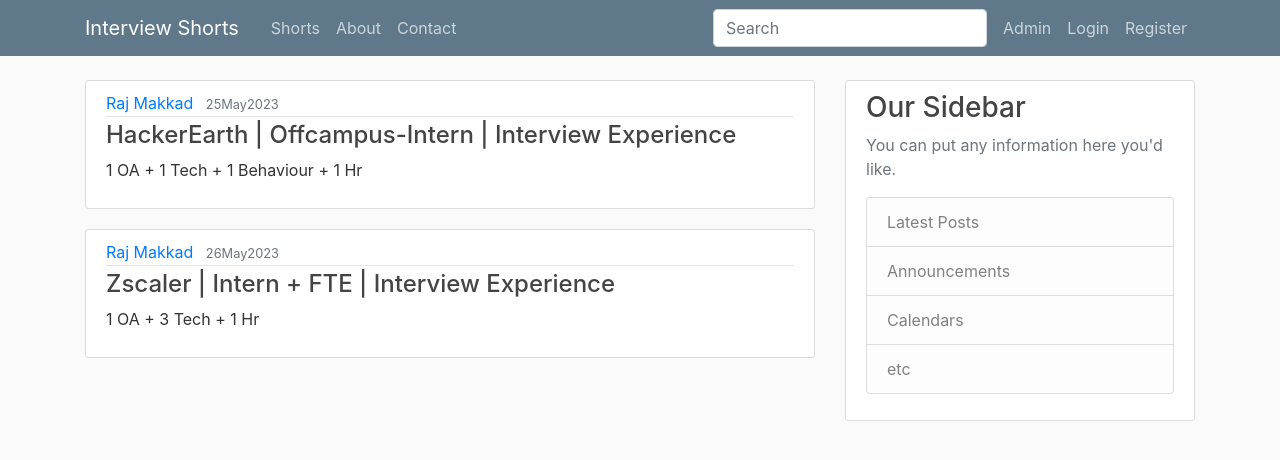
After one commit to RajMakkad/interview_shorts, a Django app: page / in a window 1280 px wide. The commit adds this page. Shown: the top 460 px of the page. Run offline with Django 4.2, Linux system fonts and the light colour scheme.

Commit message:
1. Changed about to about-home in about/urls.py. 2. Added shorts + about app's configuration inside interview_shorts's settings.py. 3. Added default url to redirect to shorts app. 4. Added static directory + main.css inside of the shorts subdirectory to access css files. 5. Added templates inside shorts subdirectory of templates directory, base.html and home.html. 6. Fixed shorts app's url to work with default url. 7. Added dummy shorts data to pass to the home.html and added title as well inside of the data dictionary.

```diff
--- a/about/urls.py
+++ b/about/urls.py
@@ -3,5 +3,5 @@
 
 # path(endpoint/, function, path-name)
 urlpatterns = [
-    path('', views.about, name='about')
+    path('', views.about, name='about-home')
 ]
--- a/about/views.py
+++ b/about/views.py
@@ -2,4 +2,4 @@
 from django.http import HttpResponse
 
 def about(request):
-    return HttpResponse('<h1> About Page </h1>')
+    return render(request, 'about/about.html')
--- a/interview_shorts/settings.py
+++ b/interview_shorts/settings.py
@@ -37,6 +37,8 @@
     'django.contrib.sessions',
     'django.contrib.messages',
     'django.contrib.staticfiles',
+    'shorts.apps.ShortsConfig',
+    'about.apps.AboutConfig'
 ]
 
 MIDDLEWARE = [
--- a/interview_shorts/urls.py
+++ b/interview_shorts/urls.py
@@ -20,6 +20,6 @@
 # path(endpoint/, function, path-name)
 urlpatterns = [
     path('admin/', admin.site.urls),
-    path('shorts/', include('shorts.urls')),
+    path('', include('shorts.urls')),
     path('about/', include('about.urls'))
 ]
--- /dev/null
+++ b/shorts/static/shorts/main.css
@@ -0,0 +1,84 @@
+body {
+    background: #fafafa;
+    color: #333333;
+    margin-top: 5rem;
+  }
+
+  h1, h2, h3, h4, h5, h6 {
+    color: #444444;
+  }
+
+  ul {
+    margin: 0;
+  }
+
+  .bg-steel {
+    background-color: #5f788a;
+  }
+
+  .site-header .navbar-nav .nav-link {
+    color: #cbd5db;
+  }
+
+  .site-header .navbar-nav .nav-link:hover {
+    color: #ffffff;
+  }
+
+  .site-header .navbar-nav .nav-link.active {
+    font-weight: 500;
+  }
+
+  .content-section {
+    background: #ffffff;
+    padding: 10px 20px;
+    border: 1px solid #dddddd;
+    border-radius: 3px;
+    margin-bottom: 20px;
+  }
+
+  .article-title {
+    color: #444444;
+  }
+
+  a.article-title:hover {
+    color: #428bca;
+    text-decoration: none;
+  }
+
+  .article-content {
+    white-space: pre-line;
+  }
+
+  .article-img {
+    height: 65px;
+    width: 65px;
+    margin-right: 16px;
+  }
+
+  .article-metadata {
+    padding-bottom: 1px;
+    margin-bottom: 4px;
+    border-bottom: 1px solid #e3e3e3
+  }
+
+  .article-metadata a:hover {
+    color: #333;
+    text-decoration: none;
+  }
+
+  .article-svg {
+    width: 25px;
+    height: 25px;
+    vertical-align: middle;
+  }
+
+  .account-img {
+    height: 125px;
+    width: 125px;
+    margin-right: 20px;
+    margin-bottom: 16px;
+  }
+
+  .account-heading {
+    font-size: 2.5rem;
+  }
--- /dev/null
+++ b/shorts/templates/shorts/base.html
@@ -0,0 +1,69 @@
+{% load static %}
+<!DOCTYPE html>
+<html lang="en">
+<head>
+    <meta charset="utf-8">
+    <meta name="viewport" content="width=device-width, initial-scale=1, shrink-to-fit=no">
+    <!-- bootstrap -->
+    <link rel="stylesheet" href="https://cdn.jsdelivr.net/npm/bootstrap@4.4.1/dist/css/bootstrap.min.css" integrity="sha384-Vkoo8x4CGsO3+Hhxv8T/Q5PaXtkKtu6ug5TOeNV6gBiFeWPGFN9MuhOf23Q9Ifjh" crossorigin="anonymous">
+    <!-- custom css inside shorts app -->
+    <link rel="stylesheet" href="{% static 'shorts/main.css' %}">
+    {% if title %}
+        <title>Interview shorts - {{ title }}</title>
+    {% else %}
+        <title> Home </title>
+    {% endif %}
+</head>
+<body>
+    <header class="site-header">
+        <nav class="navbar navbar-expand-md navbar-dark bg-steel fixed-top">
+          <div class="container">
+            <a class="navbar-brand mr-4" href="{% url 'shorts-home' %}">Interview Shorts</a>
+            <button class="navbar-toggler" type="button" data-toggle="collapse" data-target="#navbarToggle" aria-controls="navbarToggle" aria-expanded="false" aria-label="Toggle navigation">
+            <span class="navbar-toggler-icon"></span>
+            </button>
+            <div class="collapse navbar-collapse" id="navbarToggle">
+              <div class="navbar-nav mr-auto">
+                <a class="nav-item nav-link" href="{% url 'shorts-home' %}">Shorts</a>
+                <!-- redirecting with help of url-tag -->
+                <a class="nav-item nav-link" href="{% url 'about-home' %}">About</a>
+                <a class="nav-item nav-link" href="/contact">Contact</a>
+              </div>
+              <div class="navbar-nav">
+                <form class="form-inline search-form">
+                    <input class="form-control mr-sm-2" type="search" placeholder="Search" aria-label="Search">
+                </form>
+                <a class="nav-item nav-link" href="/admin">Admin</a>
+                <a class="nav-item nav-link" href="#">Login</a>
+                <a class="nav-item nav-link" href="#">Register</a>
+              </div>
+            </div>
+          </div>
+        </nav>
+      </header>
+
+    <main role="main" class="container">
+        <div class="row">
+          <div class="col-md-8">
+            {% block content %}{% endblock %}
+          </div>
+          <div class="col-md-4">
+            <div class="content-section">
+              <h3>Our Sidebar</h3>
+              <p class='text-muted'>You can put any information here you'd like.
+                <ul class="list-group">
+                  <li class="list-group-item list-group-item-light">Latest Posts</li>
+                  <li class="list-group-item list-group-item-light">Announcements</li>
+                  <li class="list-group-item list-group-item-light">Calendars</li>
+                  <li class="list-group-item list-group-item-light">etc</li>
+                </ul>
+              </p>
+            </div>
+          </div>
+        </div>
+      </main>
+    <script src="https://code.jquery.com/jquery-3.4.1.slim.min.js" integrity="sha384-J6qa4849blE2+poT4WnyKhv5vZF5SrPo0iEjwBvKU7imGFAV0wwj1yYfoRSJoZ+n" crossorigin="anonymous"></script>
+    <script src="https://cdn.jsdelivr.net/npm/popper.js@1.16.0/dist/umd/popper.min.js" integrity="sha384-Q6E9RHvbIyZFJoft+2mJbHaEWldlvI9IOYy5n3zV9zzTtmI3UksdQRVvoxMfooAo" crossorigin="anonymous"></script>
+    <script src="https://cdn.jsdelivr.net/npm/bootstrap@4.4.1/dist/js/bootstrap.min.js" integrity="sha384-wfSDF2E50Y2D1uUdj0O3uMBJnjuUD4Ih7YwaYd1iqfktj0Uod8GCExl3Og8ifwB6" crossorigin="anonymous"></script>
+</body>
+</html>
--- a/shorts/templates/shorts/home.html
+++ b/shorts/templates/shorts/home.html
@@ -1,23 +1,20 @@
-<!DOCTYPE html>
-<html lang="en">
-<head>
-    <meta charset="UTF-8">
-    <meta http-equiv="X-UA-Compatible" content="IE=edge">
-    <meta name="viewport" content="width=device-width, initial-scale=1.0">
-    {% if title %}
-        <title>Interview shorts - {{ title }}</title>
-    {% else %}
-        <title> Home </title>
-    {% endif %}
-</head>
-<body>
-    <h1>Shorts Home.</h1>
+{% extends 'shorts/base.html' %}
+{% block content %}
+    <!-- <h1>Shorts Home.</h1> -->
     {% for short in shorts %}
-        <h2>{{ short.name }}</h2>
+        <article class="media content-section">
+            <div class="media-body">
+            <div class="article-metadata">
+                <a class="mr-2" href="#">{{ short.name }}</a>
+                <small class="text-muted">{{ short.time }}</small>
+            </div>
+            <h4><a class="article-title" href="#">{{ short.title }}</a></h4>
+            <p class="article-content">{{ short.exp }}</p>
+            </div>
+        </article>
+        <!-- <h2>{{ short.name }}</h2>
         <p>{{ short.time }}</p>
         <p>{{ short.title }}</p>
-        <p>{{ short.exp }}</p>
-        <br>
+        <p>{{ short.exp }}</p> -->
     {% endfor %}
-</body>
-</html>
+{% endblock content %}
--- a/shorts/urls.py
+++ b/shorts/urls.py
@@ -3,5 +3,5 @@
 
 # path(endpoint/, function, path-name)
 urlpatterns = [
-    path('', views.home, name='home')
+    path('', views.home, name='shorts-home')
 ]
--- a/shorts/views.py
+++ b/shorts/views.py
@@ -1,5 +1,25 @@
 from django.shortcuts import render
 from django.http import HttpResponse
 
+shorts = [
+    {
+        'name': 'Raj Makkad',
+        'time': '25May2023',
+        'title': 'HackerEarth | Offcampus-Intern  | Interview Experience',
+        'exp': '1 OA + 1 Tech + 1 Behaviour + 1 Hr'
+    },
+    {
+        'name': 'Raj Makkad',
+        'time': '26May2023',
+        'title': 'Zscaler | Intern + FTE | Interview Experience',
+        'exp': '1 OA + 3 Tech + 1 Hr'
+    }
+]
+
+# In render content is sent as a dictionary, we can directly send a dictionary as a the third argument.
 def home(request):
-    return HttpResponse('<h1> shorts home </h1>')
+    data = {
+        'shorts' : shorts,
+        'title' : 'Home'
+    }
+    return render(request, 'shorts/home.html', data)
```
